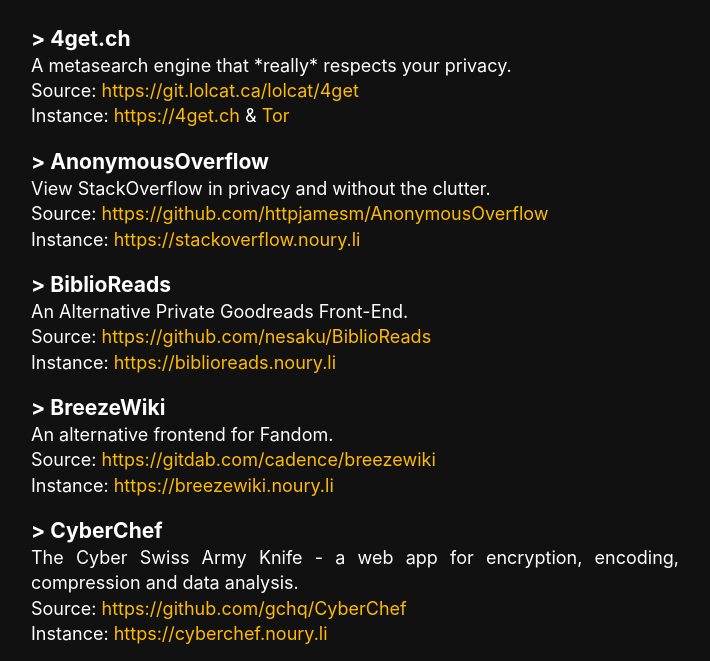
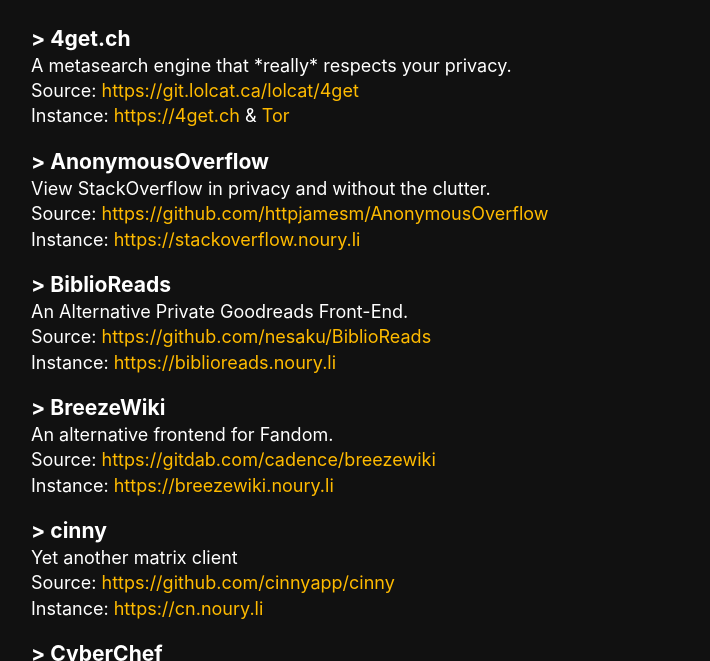
Before and after one commit to lyx0/noury.li, a website: page src/index.html in a window 1280 px wide. Shown: the part 102-763 px from the top of the page, without its empty margins (285-995 px from the left). Drawn offline with Linux system fonts and the light colour scheme.

Commit message:
add cinny

```diff
--- a/src/index.html
+++ b/src/index.html
@@ -141,6 +141,19 @@
         </p>
         <p>
         Instance: <a href="https://breezewiki.noury.li">https://breezewiki.noury.li</a>
+        </p>
+
+        <br>
+
+        <h3>> cinny</h3>
+        <p>
+        Yet another matrix client
+        </p>
+        <p>
+        Source: <a href="https://github.com/cinnyapp/cinny">https://github.com/cinnyapp/cinny</a>
+        </p>
+        <p>
+        Instance: <a href="https://cn.noury.li">https://cn.noury.li</a>
         </p>
 
         <br>
```
